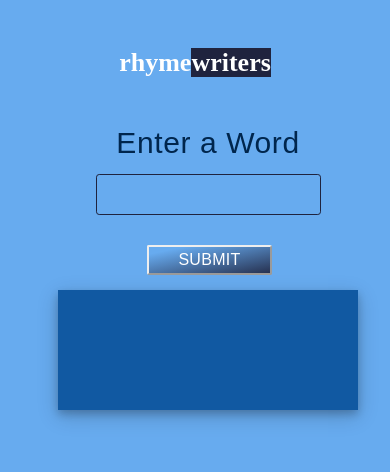
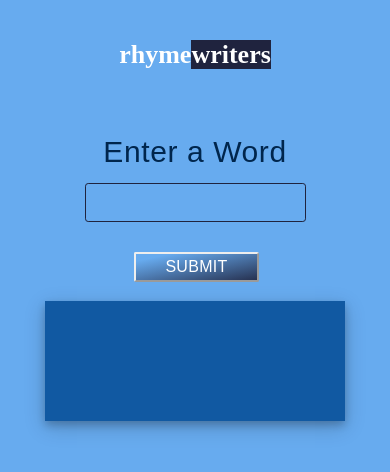
Before and after one commit to Ewwan/search-rhymes, a plain HTML site: page index.html in a window 390 px wide. Drawn offline with nearby package versions, Linux system fonts and the light colour scheme.

Commit message:
responsive

```diff
--- a/style/style.css
+++ b/style/style.css
@@ -1,10 +1,15 @@
+* {
+    margin: 0;
+    padding: 0;
+}
 body {
+    width: 100%;
     height: 100%;
     background-color: #67abef;
 }
 header {
     text-align: center;
-    background-color: inherit;
+    background-color: #67abef;
     padding: 10px;
     height: 80%;
 
@@ -26,9 +31,10 @@ header {
 }
 
 main {
-    background-color: inherit;
+    background-color: #67abef;
     height: 80%;
     text-align: center;
+    padding: 10px;
 
 
     display: -ms-flexbox;
@@ -37,15 +43,11 @@ main {
     display: -webkit-flex;
     display: flex;
 
-    -ms-flex-pack: space-between;
-    -moz-box-pack: space-between;
-    -webkit-box-pack: space-between;
-    -webkit-justify-content: space-between;
-    justify-content: space-between;
-
-   -ms-flex-wrap: wrap;
-   -webkit-flex-wrap: wrap;
-   flex-wrap: wrap;
+    -ms-flex-pack: center;
+    -moz-box-pack: center;
+    -webkit-box-pack: center;
+    -webkit-justify-content: center;
+    justify-content: center;
 
    -moz-box-orient: vertical;
    -webkit-box-orient: vertical;
@@ -112,17 +114,26 @@ li {
     -webkit-box-sizing: border-box;
     -moz-box-sizing: border-box;
     box-sizing: border-box;
+
+    align-self: center;
+
+    -ms-flex-positive: 1;
+    -moz-box-flex: 1;
+    -webkit-box-flex: 1;
+    -webkit-flex-grow: 1;
+    flex-grow: 1;
+
+    padding: 0;
  }
 
  .container {
     width: 400px;
-    margin: auto;
-    margin-bottom: 2%;
+    margin: 2% 30% 5% 30%;
     text-align: center;
 
-    -ms-flex-preferred-size: 48%;
-    -webkit-flex-basis: 48%;
-    flex-basis: 30%;
+    -ms-flex-preferred-size: 70%;
+    -webkit-flex-basis: 70%;
+    flex-basis: 70%;
  }
 
  #input {
@@ -162,8 +173,7 @@ li {
     min-width: 191px;
     min-height: 120px;
     background-color: #1159a2;
-    margin: auto;
-    margin-top: 2%;
+    margin: 0% 30% 5% 30%;
     font-family: Source Sans Pro;
     font-weight: 400;
     font-size: 14px;
@@ -171,7 +181,6 @@ li {
     text-align: center;
     color: #ffffff;
     overflow-wrap: break-word;
-    padding: 20px;
 
     box-shadow: 0 4px 8px 0 rgba(0, 0, 0, 0.2), 0 6px 20px 0 rgba(0, 0, 0, 0.19);
 
```
